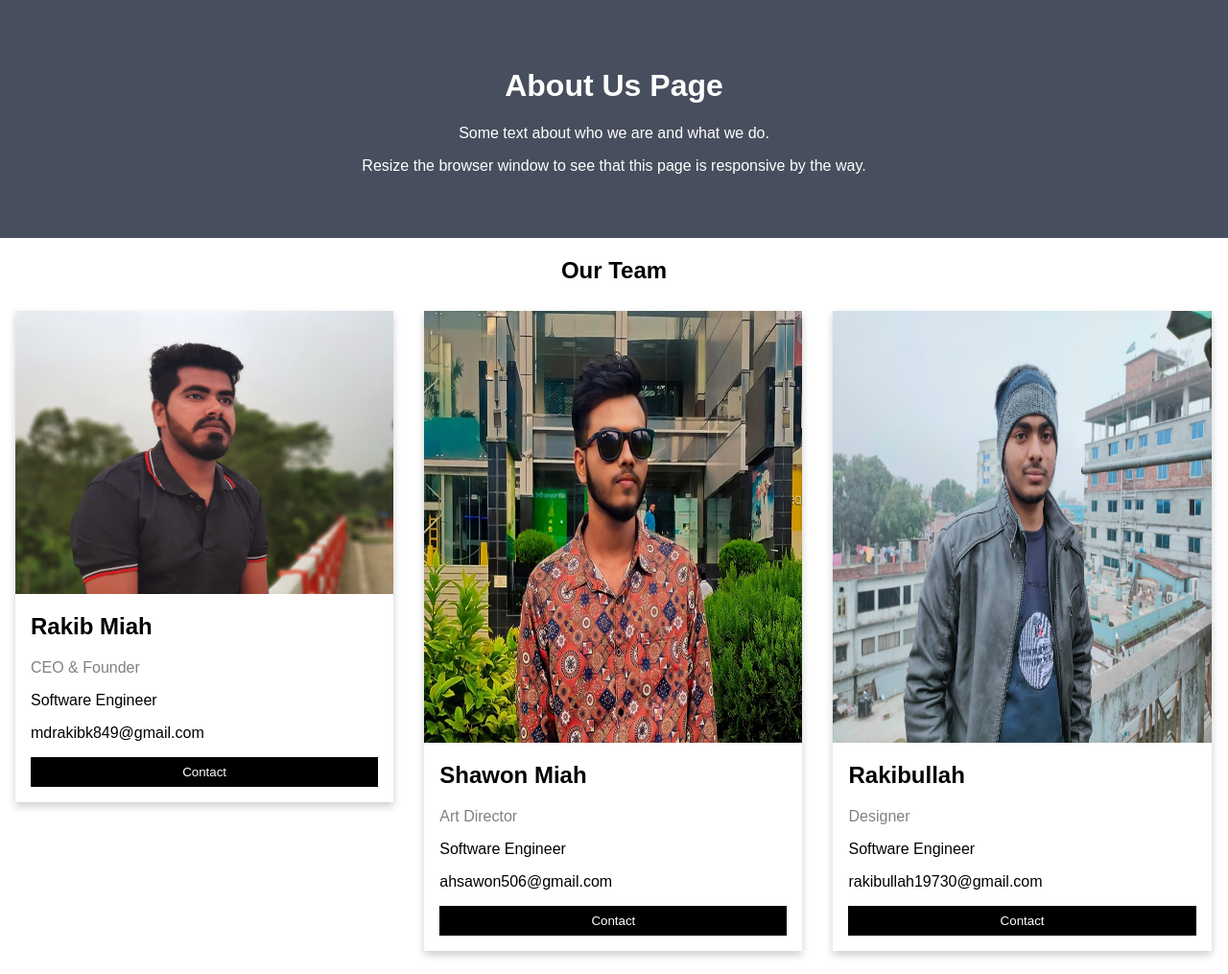
After one commit to mdrakib849/New-Project-Noise, a Django app: template templates/aboutpage.html in a window 1280 px wide. The commit adds this page. Shown: the whole page at 96% size. Run offline with Django 4.2, Linux system fonts and the light colour scheme; the template is opened without the code that fills it, so the values that code supplies are empty.

Commit message:
About PAGE done and FOOTER DONE

```diff
--- /dev/null
+++ b/nHome/static/css/aboutpage.css
@@ -0,0 +1,68 @@
+body {
+  font-family: Arial, Helvetica, sans-serif;
+  margin: 0;
+}
+
+html {
+  box-sizing: border-box;
+}
+
+*, *:before, *:after {
+  box-sizing: inherit;
+}
+
+.column {
+  float: left;
+  width: 33.3%;
+  margin-bottom: 16px;
+  padding: 0 8px;
+}
+
+.card {
+  box-shadow: 0 4px 8px 0 rgba(0, 0, 0, 0.2);
+  margin: 8px;
+}
+
+.about-section {
+  padding: 50px;
+  text-align: center;
+  background-color: #474e5d;
+  color: white;
+}
+
+.container {
+  padding: 0 16px;
+}
+
+.container::after, .row::after {
+  content: "";
+  clear: both;
+  display: table;
+}
+
+.title {
+  color: grey;
+}
+
+.button {
+  border: none;
+  outline: 0;
+  display: inline-block;
+  padding: 8px;
+  color: white;
+  background-color: #000;
+  text-align: center;
+  cursor: pointer;
+  width: 100%;
+}
+
+.button:hover {
+  background-color: #555;
+}
+
+@media screen and (max-width: 650px) {
+  .column {
+    width: 100%;
+    display: block;
+  }
+}
--- a/nHome/urls.py
+++ b/nHome/urls.py
@@ -2,12 +2,12 @@ from django.contrib import admin
 from django.urls import path, include
 from django.conf.urls.static import static
 from django.conf import settings
-from .views import homepage, post,catagory
+from .views import homepage, post, catagory, aboutpage
 
 urlpatterns = [
     path('', homepage),
     path('nHome/<slug:url>', post),
-    path('catagory/<slug:url>', catagory)
-
+    path('catagory/<slug:url>', catagory),
+    path('aboutpage/', aboutpage)
 
 ]
--- a/nHome/views.py
+++ b/nHome/views.py
@@ -28,3 +28,8 @@ def catagory(request, url):
     cat = Category.objects.get(url=url)
     posts = Post.objects.filter(cat=cat)
     return render(request, 'catagory.html', {'cat':cat, 'posts':posts})
+
+
+
+def aboutpage(request):
+    return render(request,'aboutpage.html')
--- /dev/null
+++ b/templates/aboutpage.html
@@ -0,0 +1,68 @@
+<link href="/static/css/aboutpage.css" rel="stylesheet" type="text/css">
+
+<div class="about-section">
+    <h1>About Us Page</h1>
+    <p>Some text about who we are and what we do.</p>
+    <p>Resize the browser window to see that this page is responsive by the way.</p>
+</div>
+<h2 style="text-align:center">Our Team</h2>
+
+<!--Rakib Miah-->
+
+<div class="row">
+    <div class="column">
+        <div class="card">
+            <img src="/static/base/cover.jpg" alt="Jane" style="width:100%">
+            <div class="container">
+                <h2>Rakib Miah</h2>
+                <p class="title">CEO & Founder</p>
+                <p>Software Engineer</p>
+                <p>mdrakibk849@gmail.com</p>
+                <p>
+                    <button class="button">Contact</button>
+                </p>
+            </div>
+        </div>
+    </div>
+
+    <!--Shawon Miah-->
+
+    <div class="row">
+        <div class="column">
+            <div class="card">
+                <img src="/static/base/Art Director.jpg" alt="Jane" style="height:450px;width:100%">
+                <div class="container">
+                    <h2>Shawon Miah</h2>
+                    <p class="title">Art Director</p>
+                    <p>Software Engineer</p>
+                    <p>ahsawon506@gmail.com</p>
+                    <p>
+                        <button class="button">Contact</button>
+                    </p>
+                </div>
+            </div>
+        </div>
+
+
+        <div class="row">
+            <div class="column">
+                <div class="card">
+                    <img src="/static/base/Designer.jpg" alt="Jane" style=" height:450px;width:100%">
+                    <div class="container">
+                        <h2>Rakibullah</h2>
+                        <p class="title">Designer</p>
+                        <p>Software Engineer</p>
+                        <p>rakibullah19730@gmail.com</p>
+                        <p>
+                            <button class="button">Contact</button>
+                        </p>
+                    </div>
+                </div>
+            </div>
+
+        </div>
+    </div>
+
+    <!--Rakibullah -->
+
+</div>
--- a/templates/base.html
+++ b/templates/base.html
@@ -27,6 +27,8 @@
 
 {% endblock %}
 
+{% include 'footer.html' %}
+
 <script>
     M.AutoInit();
 </script>
--- a/templates/header.html
+++ b/templates/header.html
@@ -10,7 +10,7 @@
         <div class="nav-wrapper">
             <a href="/" class="brand-logo">NOISE</a>
             <ul class="right hide-on-med-and-down">
-                <li><a href="about/">ABOUT</a></li>
+                <li><a href="aboutpage/">ABOUT</a></li>
                 <li><a href="admin/">ADMIN</a></li>
                 <!-- Dropdown Trigger -->
                 <li><a class="dropdown-trigger" href="#!" data-target="dropdown1">CATEGORY<i
```
Also changed, not shown: templates/footer.html (+26 -10 lines), db.sqlite3, nHome/static/base/Art Director.jpg (added), nHome/static/base/Designer.jpg (added), nHome/static/base/cover.jpg (added).
